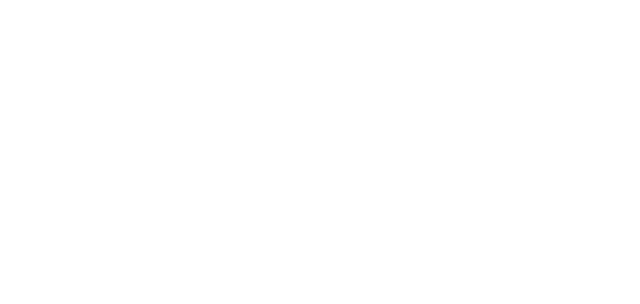
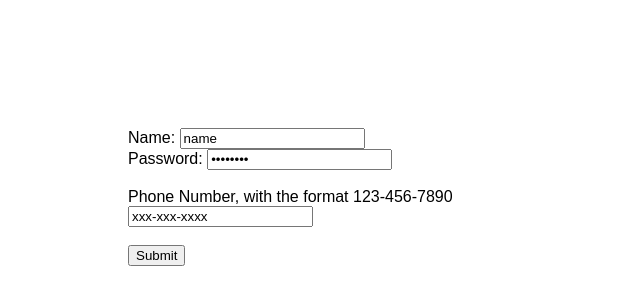
Before and after one commit to RedKing7/text-alerts, a React (Create React App) app in the folder client/: page /signup in a window 1280 px wide. Shown: the top 304 px of the page, without its empty margins (0-640 px from the left). Built offline with nearby package versions, Linux system fonts and the light colour scheme.

Commit message:
added create user page, still need verification/authentication

```diff
--- a/client/src/App.js
+++ b/client/src/App.js
@@ -3,6 +3,7 @@
 // import axios from 'axios'
 import Login from './components/Login';
 import AlertsList from './components/AlertsList';
+import Signup from './components/Signup';
 
 class App extends Component {
 
@@ -12,6 +13,7 @@
         <div>
           <Switch>
             <Route exact path='/' component={Login} />
+            <Route path='/signup' component={Signup} />
             <Route path='/:userId/alerts' component={AlertsList} />
           </Switch>
         </div>
--- a/client/src/components/AlertForm.jsx
+++ b/client/src/components/AlertForm.jsx
@@ -32,7 +32,7 @@
   }
 
   handleSubmit = async (alert) => {
-    let time = new Date;
+    let time = new Date();
     let timezone = time.getTimezoneOffset();
     if (this.state.isReminder) {
       // before: 2017-11-15T09:43
--- a/client/src/components/AlertsList.jsx
+++ b/client/src/components/AlertsList.jsx
@@ -1,4 +1,5 @@
 import React, { Component } from 'react';
+import { Link } from 'react-router-dom';
 import axios from 'axios';
 import AlertForm from './AlertForm';
 
@@ -74,7 +75,8 @@
   render() {
     return (
       <div>
-        <h1>{this.state.user.name}</h1>
+        <Link to="/">Logout</Link>
+        <h1>{this.state.user.name}'s Alerts</h1>
         <hr />
         <h2>Reminders</h2>
         {
--- a/client/src/components/Login.jsx
+++ b/client/src/components/Login.jsx
@@ -28,6 +28,8 @@
             )
           })
         }
+        <hr />
+        <Link to="/signup">Sign Up</Link>
       </div>
     );
   }
--- /dev/null
+++ b/client/src/components/Signup.jsx
@@ -0,0 +1,67 @@
+import React, { Component } from 'react';
+import axios from 'axios';
+
+class Signup extends Component {
+  state = {
+    user: {
+      name: 'name',
+      password: 'password',
+      phone_number: 'xxx-xxx-xxxx'
+    }
+  }
+
+  createUser = async (e) => {
+    e.preventDefault();
+    try {
+      await axios.post(`/api/users`, this.state.user);
+    } catch (err) { console.log(err) }
+  }
+
+  handleChange = (e) => {
+    let attr = e.target.name;
+    let value = e.target.value;
+    let changedUser = { ...this.state.user }
+    changedUser[attr] = value;
+    this.setState({ user: changedUser });
+  }
+
+  render() {
+    return (
+      <div>
+        <form onSubmit={this.createUser}>
+          <label htmlFor="name">Name: </label>
+          <input
+            name='name'
+            type="text"
+            onChange={this.handleChange}
+            value={this.state.user.name}
+            required />
+          <br />
+
+          <label htmlFor="password">Password: </label>
+          <input
+            name='password'
+            type="password"
+            onChange={this.handleChange}
+            value={this.state.user.password}
+            required />
+          <br /><br />
+
+          <label htmlFor="phone_number">Phone Number, with the format 123-456-7890</label>
+          <br />
+          <input
+            name='phone_number'
+            type="tel"
+            maxLength='12'
+            pattern="[0-9]{3}-[0-9]{3}-[0-9]{4}"
+            onChange={this.handleChange}
+            value={this.state.user.phone_number}
+            required />
+          <br /><br />
+          <input type="submit" />
+        </form>
+      </div>
+    );
+  }
+}
+export default Signup;
```
